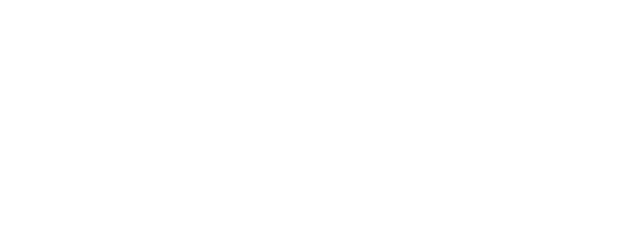
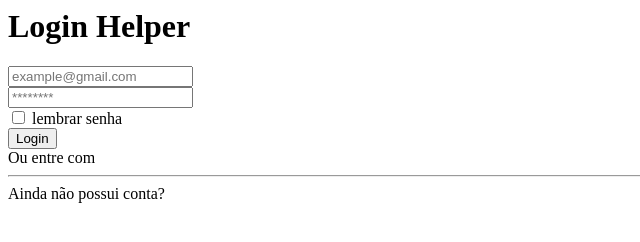
Before and after one commit to fabianocardosodev/projetoswebcurso, a plain HTML site: page LOGIN/index.html in a window 1280 px wide. Shown: the whole page, without its empty margins (0-640 px from the left). Drawn offline with Linux system fonts and the light colour scheme.

Commit message:
atualização pagina

```diff
--- a/LOGIN/index.html
+++ b/LOGIN/index.html
@@ -5,16 +5,52 @@
         <meta charset="utf-8">
         <meta name="viewport" content="width=device-width, initial-scale=1">
         <link rel="stylesheet" href="./css/style.css">
-        <script src="./js/index.js"></script>
+        <script src="./js/index.js" defer></script>
         <title>Login-Helper</title>
         <link rel="preconnect" href="https://fonts.googleapis.com">
         <link rel="preconnect" href="https://fonts.gstatic.com" crossorigin>
         <link href="https://fonts.googleapis.com/css2?family=Poppins:wght@400;600&display=swap" rel="stylesheet">
+        <script src="https://kit.fontawesome.com/0a913a5bef.js" crossorigin="anonymous"></script>
     </head>
     <body>
+        <h1>Login Helper</h1>
         <header>
-        </header>
+            </header>
         <main>
+            <form>
+                <section class="inputs-container">
+                <input type="email" placeholder="example@gmail.com"></input>
+
+                <div class="password-container">
+                    <input type="password" id="field-password" class="field-password" placeholder="********">
+                </section>
+
+                <section class="password-infos">
+                    <div>
+                        <input type="checkbox">
+                        <span>lembrar senha</span>
+                    </div>
+                </section>
+                <button id="btn-login">Login</button>
+
+
+
+
+                <section class="links-container">
+                    <span>Ou entre com</span>
+
+                    <aside>
+                        <a href=""><i></i></a>
+                            <a href=""><i></i></a>
+                                <a href=""><i></i></a>
+                    </aside>
+                </section>
+                <footer>
+                    <hr>
+                    <span>Ainda não possui conta?</span>
+                    <a href="Cadastre ">
+                </footer>
+            </form>
         </main>
     </body>
 </html>
```
